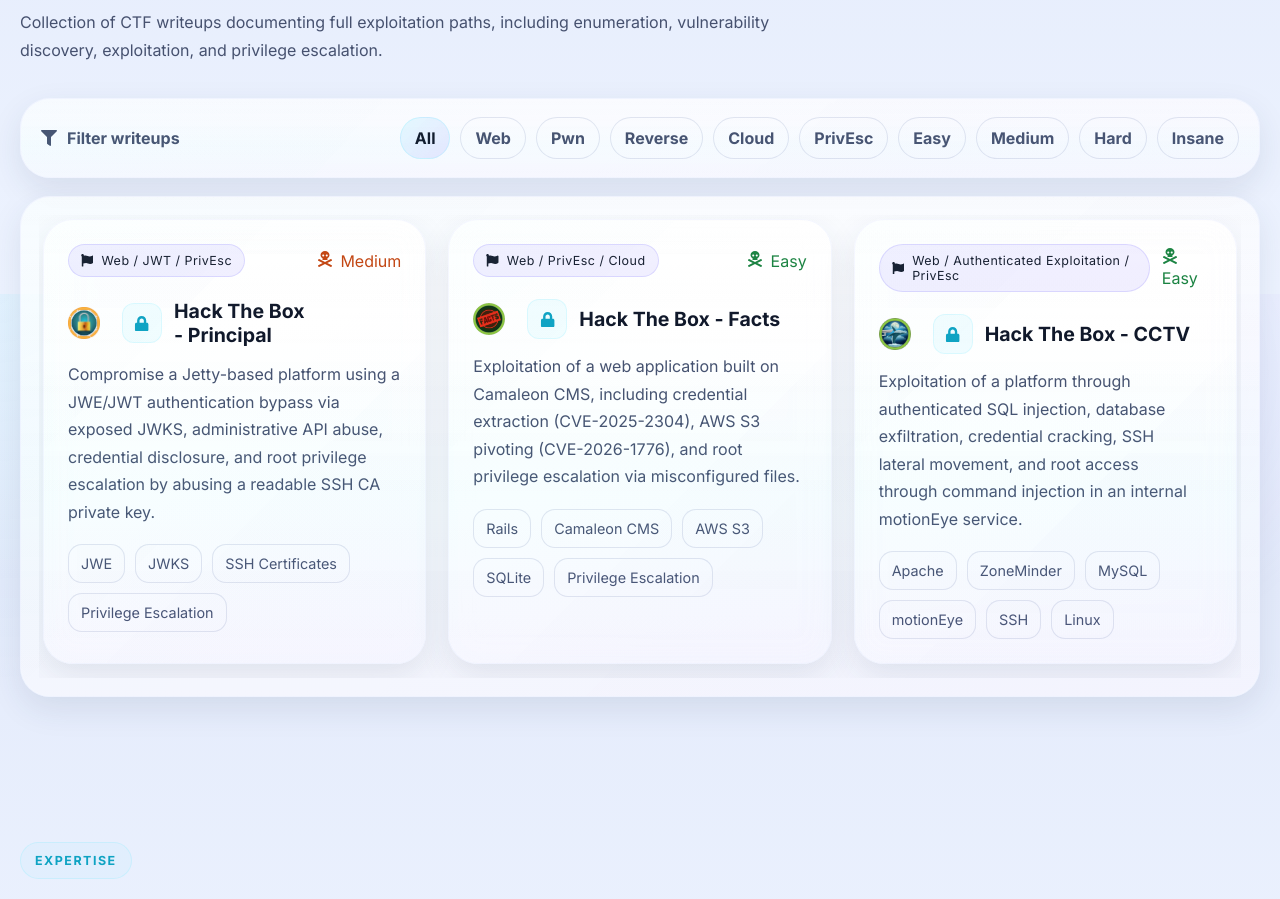
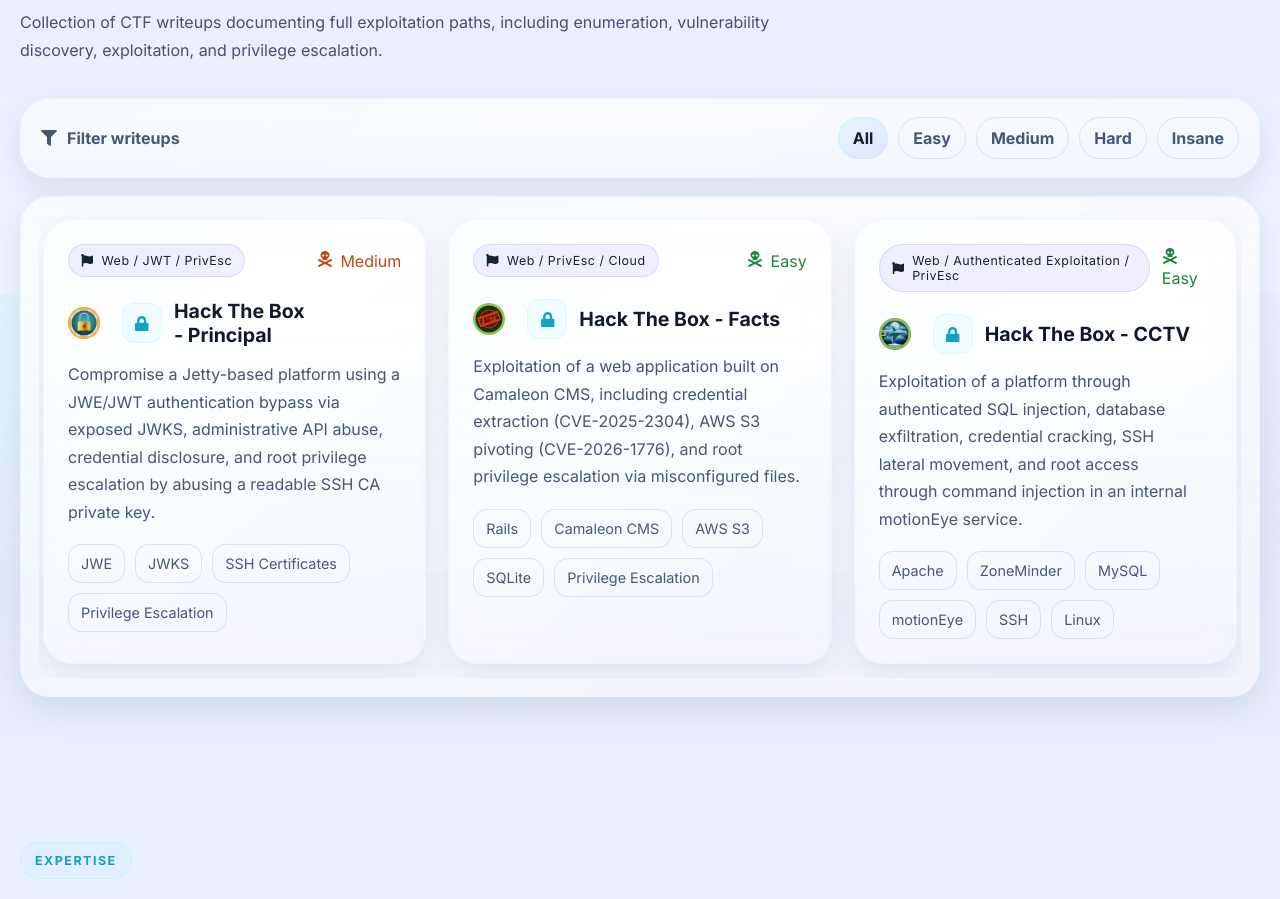
Before and after one commit to alessandro-carboni/alessandro-carboni.github.io, a React (Vite) app: page / in a window 1280 px wide. Shown: the part 2906-3805 px from the top of the page. Built offline with nearby package versions, Linux system fonts and the light colour scheme.

Commit message:
writeup fix

```diff
--- a/src/data/portfolioData.js
+++ b/src/data/portfolioData.js
@@ -80,11 +80,6 @@ export const experienceTimeline = [
 
 export const writeupFilters = [
   'All',
-  'Web',
-  'Pwn',
-  'Reverse',
-  'Cloud',
-  'PrivEsc',
   'Easy',
   'Medium',
   'Hard',
@@ -99,7 +94,7 @@ export const writeups = [
     summary:
       'Compromise a Jetty-based platform using a JWE/JWT authentication bypass via exposed JWKS, administrative API abuse, credential disclosure, and root privilege escalation by abusing a readable SSH CA private key.',
     stack: ['JWE', 'JWKS', 'SSH Certificates', 'Privilege Escalation'],
-    category: ['Web', 'JWT', 'PrivEsc', 'Medium'],
+    category: ['Medium'],
     link: 'https://github.com/alessandro-carboni/CTF-Writeups/blob/main/Principal/principal.md',
     image: '/images/Principal.png',
   },
@@ -110,7 +105,7 @@ export const writeups = [
     summary:
       'Exploitation of a web application built on Camaleon CMS, including credential extraction (CVE-2025-2304), AWS S3 pivoting (CVE-2026-1776), and root privilege escalation via misconfigured files.',
     stack: ['Rails', 'Camaleon CMS', 'AWS S3', 'SQLite', 'Privilege Escalation'],
-    category: ['Web', 'PrivEsc', 'Cloud', 'Medium'],
+    category: ['Easy'],
     link: 'https://github.com/alessandro-carboni/CTF-Writeups/blob/main/Facts/facts.md',
     image: '/images/Facts.png',
   },
@@ -121,7 +116,7 @@ export const writeups = [
     summary:
       'Exploitation of a platform through authenticated SQL injection, database exfiltration, credential cracking, SSH lateral movement, and root access through command injection in an internal motionEye service.',
     stack: ['Apache', 'ZoneMinder', 'MySQL', 'motionEye', 'SSH', 'Linux'],
-    category: ['Web', 'SQLi', 'PrivEsc', 'Easy'],
+    category: ['Easy'],
     link: 'https://github.com/alessandro-carboni/CTF-Writeups/blob/main/CCTV/cctv.md',
     image: '/images/Cctv.png',
   },
```
